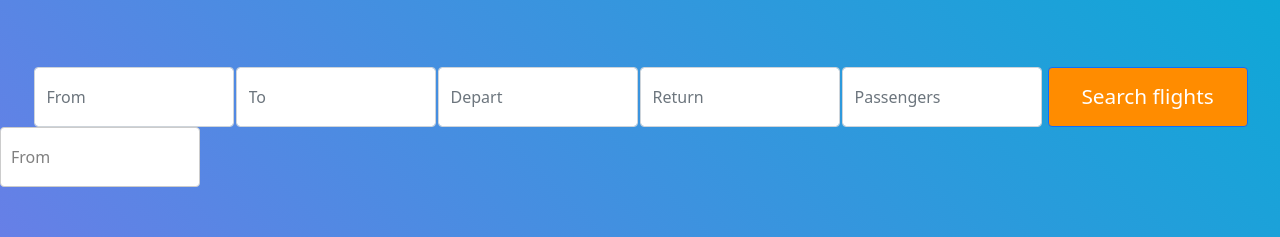
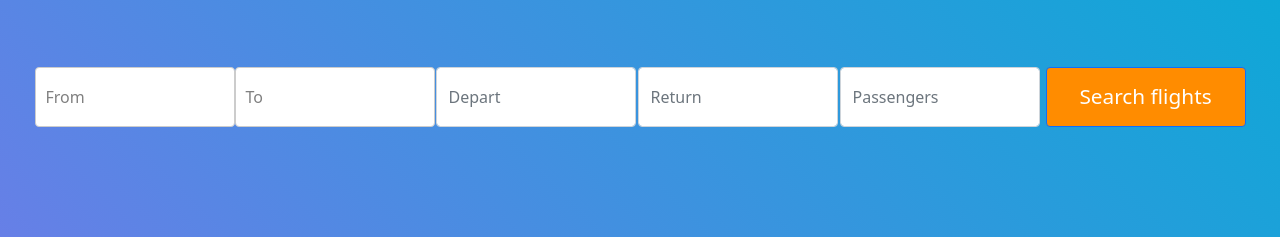
Before and after one commit to volosher/myairlines, a React (Create React App) app: page / in a window 1280 px wide. Shown: the part 247-484 px from the top of the page. Built offline with nearby package versions, Linux system fonts and the light colour scheme; no server answers.

Commit message:
refactor searchinput components

```diff
--- a/src/components/MainPage/MainPage.tsx
+++ b/src/components/MainPage/MainPage.tsx
@@ -2,7 +2,6 @@ import React from 'react'
 import 'bootstrap/scss/bootstrap.scss'
 import { TicketsSearchBar } from '../TicketsSearchBar/TicketsSearchBar'
 import './MainPage.scss'
-import { SelectInput } from '../SelectInput/SelectInput'
 
 export const MainPage: React.FC = () => (
 
@@ -10,6 +9,6 @@ export const MainPage: React.FC = () => (
     <p className="fs-1 fw-bold">Search for cheap airline tickets</p>
     <p className="fs-5 fw-normal">The best way to buy cheap flights</p>
     <TicketsSearchBar />
-    <SelectInput />
+
   </div>
 )
--- a/src/components/SelectInput/SelectInput.tsx
+++ b/src/components/SelectInput/SelectInputFrom.tsx
@@ -19,7 +19,7 @@ type SelectOption = {
     value: string
   }
 
-export const SelectInput:React.FC = () => {
+export const SelectInputFrom:React.FC = () => {
   const dispatch = useDispatch()
   const customStyles = {
     control: (base: any) => ({
--- /dev/null
+++ b/src/components/SelectInput/SelectInputTo.tsx
@@ -0,0 +1,77 @@
+import React, { useState, useEffect } from 'react'
+import { useDispatch } from 'react-redux'
+import 'bootstrap/scss/bootstrap.scss'
+import './SelectInput.scss'
+import Select from 'react-select'
+import { getCity, ICityItem } from '../../api/rapidApi'
+
+const componentStyle = {
+  DropdownIndicator: null,
+}
+
+interface IProps {
+    placeholder: string,
+
+}
+
+type SelectOption = {
+    label: string
+    value: string
+  }
+
+export const SelectInputTo:React.FC = () => {
+  const dispatch = useDispatch()
+  const customStyles = {
+    control: (base: any) => ({
+      ...base,
+      height: 60,
+      minHeight: 60,
+    }),
+  }
+
+  const isSelectOption = (v: any): v is SelectOption => {
+    if ((v as SelectOption).value !== undefined) return v.value
+    return false
+  }
+
+  const [cities, setCities] = useState<ICityItem[]>([])
+  const [query, setQuery] = useState('')
+
+  const options = cities.map((item) => ({
+    value: item.PlaceName,
+    label: item.PlaceName,
+  }))
+
+  useEffect(() => {
+    if (query) {
+      getCity(query).then((result) => {
+        setCities(result.Places)
+      })
+    }
+  }, [query])
+
+  const handlerInputValue = (value:string) => {
+    setQuery(value)
+  }
+
+  console.log('query', query)
+  console.log('cities', cities)
+
+  return (
+
+    <div className="input-select">
+      <Select
+        styles={customStyles}
+        options={options}
+        components={componentStyle}
+        onInputChange={handlerInputValue}
+        placeholder="To"
+        onChange={(v) => {
+          if (isSelectOption(v)) {
+            dispatch({ type: 'GET_TO', payload: v.value })
+          }
+        }}
+      />
+    </div>
+  )
+}
--- a/src/components/TicketsSearchBar/TicketsSearchBar.tsx
+++ b/src/components/TicketsSearchBar/TicketsSearchBar.tsx
@@ -3,18 +3,16 @@ import { Input } from '../UI/input/Input'
 import './TicketsSearchBar.scss'
 import { Button } from '../UI/Button/Button'
 import { getPost } from '../../api/postApi'
+import { SelectInputFrom } from '../SelectInput/SelectInputFrom'
+import { SelectInputTo } from '../SelectInput/SelectInputTo'
 
 getPost()
 
 export const TicketsSearchBar: React.FC = () => (
 
   <div className="search-bar">
-    <Input
-      text="From"
-    />
-    <Input
-      text="To"
-    />
+    <SelectInputFrom />
+    <SelectInputTo />
     <Input
       text="Depart"
     />
--- a/src/store/index.ts
+++ b/src/store/index.ts
@@ -1,7 +1,6 @@
-import { applyMiddleware, createStore, combineReducers } from 'redux'
+import { applyMiddleware, createStore } from 'redux'
 import { composeWithDevTools } from 'redux-devtools-extension'
 import thunk from 'redux-thunk'
-import { DestinationReducer } from './reducers/Destination/DestinationReducer'
 import { CurrencySelectReducer } from './reducers/CurrencySelectReducer'
 import { rootReducer } from './reducers'
 
```
